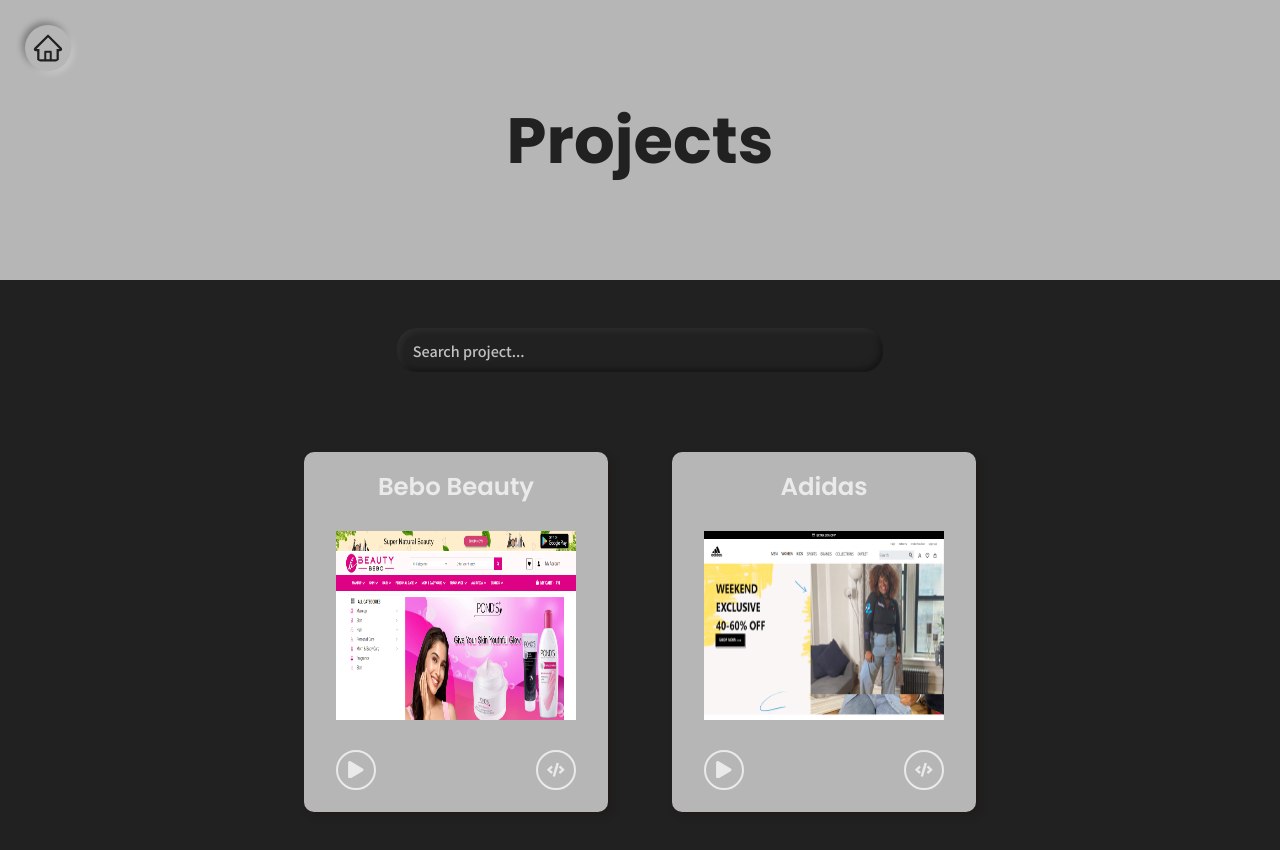
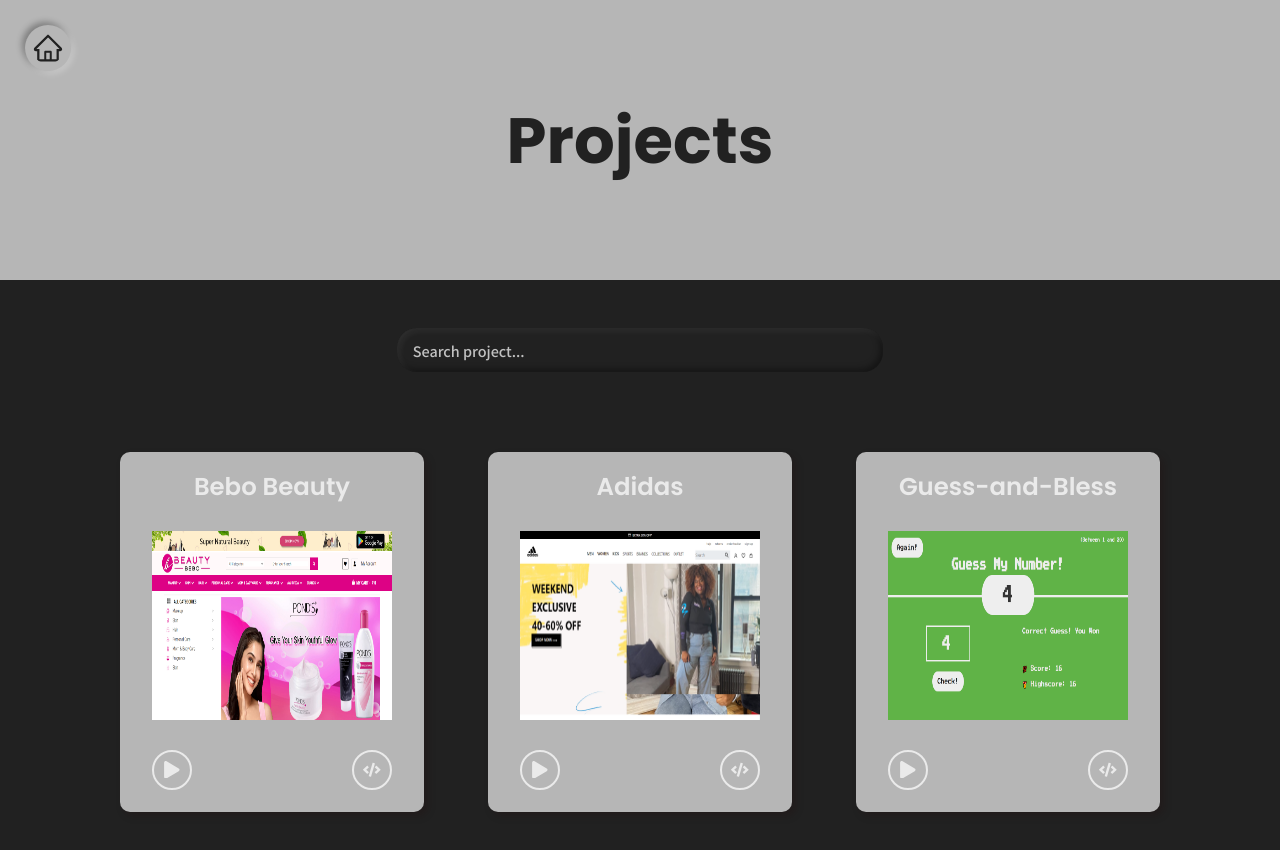
Before and after one commit to anmoljain987/new-portfolio, a React (Create React App) app: page /projects in a window 1280 px wide. Shown: the top 850 px of the page. Built offline with nearby package versions, Linux system fonts and the light colour scheme; a web font is replaced by a local one.

Commit message:
project added

```diff
--- a/src/data/projectsData.js
+++ b/src/data/projectsData.js
@@ -1,5 +1,5 @@
 import beauty_image from "../assets/svg/projects/beauty.png";
-
+import guess_image from "../assets/svg/projects/win.png";
 import adidas_image from "../assets/svg/projects/adidas.png";
 
 export const projectsData = [
@@ -17,11 +17,21 @@
     id: 2,
     projectName: "Adidas",
     projectDesc:
-      "Its a non functional html css model of website Adidas, we have implemented css with great precision and the website fully responsive.",
+      "It is a non functional html css model of website Adidas, we have implemented css with great precision and the website fully responsive.",
     tags: ["React", "Redux", "CSS", "Bootstrap"],
     code: "https://github.com/anmoljain987/addidas-clone",
     demo: "https://addidas-clone.vercel.app/",
     image: adidas_image,
+  },
+  {
+    id: 2,
+    projectName: "Guess-and-Bless",
+    projectDesc:
+      "It is functional game made using HTML , CSS , JavaScript. This is a simple yet addictive game made just for spending some time",
+    tags: ["HTML", "CSS", "JavaScript"],
+    code: "https://github.com/anmoljain987/guessIt",
+    demo: "https://guessandbless.netlify.app/",
+    image: guess_image,
   },
 ];
 
```
Also changed, not shown: src/assets/svg/projects/win.png (added).
